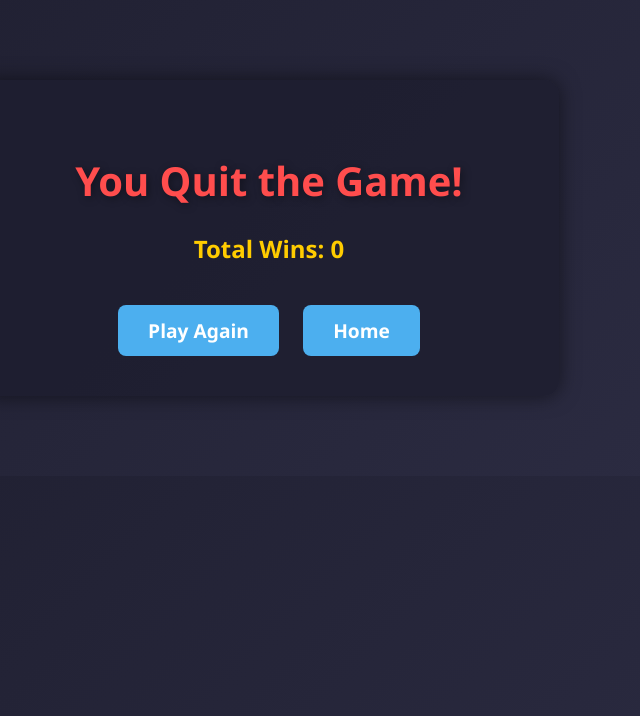
After one commit to NaynaKoju/Django, a Django app: page /hangman/quit/ in a window 1280 px wide. The commit adds this page. Shown: the top 716 px of the page, without its empty margins (371-1011 px from the left). Run offline with Django 5.2, Linux system fonts and the light colour scheme.

Commit message:
updated with win count, quit option and edited confetti

```diff
--- /dev/null
+++ b/HANGMAN/templates/HANGMAN/quit.html
@@ -0,0 +1,93 @@
+{% load static %}
+<!DOCTYPE html>
+<html>
+<head>
+    <title>Hangman - You Quit</title>
+    <style>
+        /* General body styling */
+        body {
+            font-family: 'Segoe UI', Tahoma, Geneva, Verdana, sans-serif;
+            background: linear-gradient(135deg, #1e1e2f, #2d2d44);
+            color: #fff;
+            text-align: center;
+            padding: 80px 20px;
+            margin: 0;
+        }
+
+        h2 {
+            font-size: 2.5rem;
+            color: #ff4d4d;
+            margin-bottom: 20px;
+            text-shadow: 2px 2px 8px rgba(0,0,0,0.4);
+        }
+
+        p {
+            font-size: 1.5rem;
+            margin-bottom: 30px;
+            color: #ffcc00;
+            font-weight: bold;
+        }
+
+        a, button {
+            display: inline-block;
+            margin: 10px 10px 0 10px;
+            padding: 12px 30px;
+            font-size: 1.2rem;
+            font-weight: bold;
+            border-radius: 8px;
+            text-decoration: none;
+            border: none;
+            cursor: pointer;
+            transition: all 0.3s ease-in-out;
+        }
+
+        a {
+            background-color: #4cafef;
+            color: #fff;
+        }
+
+        a:hover {
+            background-color: #3793d6;
+            transform: scale(1.05);
+        }
+
+        button {
+            background-color: #ff4d4d;
+            color: #fff;
+        }
+
+        button:hover {
+            background-color: #cc0000;
+            transform: scale(1.05);
+        }
+
+        .container {
+            max-width: 500px;
+            margin: 0 auto;
+            background: rgba(30, 30, 47, 0.85);
+            padding: 40px;
+            border-radius: 15px;
+            box-shadow: 0 0 20px rgba(0,0,0,0.5);
+        }
+
+        form {
+            margin-top: 20px;
+        }
+    </style>
+</head>
+<body>
+    <div class="container">
+        <h2>You Quit the Game!</h2>
+        <p>Total Wins: {{ wins }}</p>
+
+        <a href="{% url 'play_game' %}">Play Again</a>
+        <a href="{% url 'home' %}">Home</a>
+
+<!--
+        <form method="post" action="{% url 'reset_wins' %}">
+            {% csrf_token %}
+            <button type="submit">Reset Wins</button>
+        </form> -->
+    </div>
+</body>
+</html>
--- a/HANGMAN/urls.py
+++ b/HANGMAN/urls.py
@@ -5,4 +5,7 @@ urlpatterns = [
     path("", views.start_game, name="start_game"), #goes on hangman automatic
     path("start/", views.start_game, name="start_game"),
     path("play/", views.play_game, name="play_game"),
+    path("quit/", views.quit_game, name="quit_game"),
+    path('reset_wins/', views.reset_wins, name='reset_wins'),
+
 ]
--- a/HANGMAN/views.py
+++ b/HANGMAN/views.py
@@ -5,18 +5,55 @@ from django.http import HttpResponse
 def home(request):
       return render(request, "HANGMAN/home.html")  # render a home page with a button
 
-WORDS = ["apple", "banana", "mango", "strawberry", "orange", "grape", "peach", "cherry", "litchi", "guava", "pineapple", "kiwi", "avocado" ]
+# WORDS = ["apple", "banana", "mango", "strawberry", "orange", "grape", "peach", "cherry", "litchi", "guava", "pineapple", "kiwi", "avocado" ]
+
+WORDS = [
+    {"word": "apple", "clue": "Keeps the doctor away"},
+    {"word": "banana", "clue": "A yellow fruit loved by monkeys"},
+    {"word": "mango", "clue": "Known as the king of fruits"},
+    {"word": "strawberry", "clue": "A red fruit with seeds on the outside"},
+    {"word": "orange", "clue": "A citrus fruit rich in Vitamin C"},
+    {"word": "grape", "clue": "Tiny fruit often used to make wine"},
+    {"word": "peach", "clue": "A fruit with fuzzy skin"},
+    {"word": "cherry", "clue": "Small red fruit often on top of cakes"},
+    {"word": "litchi", "clue": "Sweet tropical fruit with rough skin"},
+    {"word": "guava", "clue": "Fruit high in Vitamin C, with edible seeds"},
+    {"word": "pineapple", "clue": "Spiky fruit, grows in tropical regions"},
+    {"word": "kiwi", "clue": "Brown outside, green inside with black seeds"},
+    {"word": "avocado", "clue": "Green creamy fruit, used in guacamole"}
+]
 
 def start_game(request):
-    # initialize game state
-    word = random.choice(WORDS).lower() #picks a random word
-    request.session["word"] = word #save word in session
-    request.session["guessed"] = []  # empty list to store guessed letters
-    request.session["attempts"] = len(word) + 3 #number of extra attempts to player
+    chosen = random.choice(WORDS)   # pick random word + clue
+    word = chosen["word"].lower()
+    clue = chosen["clue"]
+
+    request.session["word"] = word  # save word
+    request.session["clue"] = clue  # save clue
+    request.session["guessed"] = []
+    request.session["attempts"] = len(word) + 3
     return redirect("play_game")
+def quit_game(request):
+    wins = request.session.get("wins", 0)  # total wins so far
+
+    # Clear only the game state, keep win count
+    request.session.pop("word", None)
+    request.session.pop("clue", None)
+    request.session.pop("guessed", None)
+    request.session.pop("attempts", None)
+
+    return render(request, "HANGMAN/quit.html", {"wins": wins})
+
+def reset_wins(request):
+    request.session['wins'] = 0
+    return redirect('play_game')
 
 def play_game(request):
     word = request.session.get("word")             # the secret word
+    if not word:
+        # user has not started a game (or game was cleared) — redirect to start
+        return redirect("start_game")   # or redirect('home')
+
     guessed = request.session.get("guessed", [])    # guessed letters
     attempts = request.session.get("attempts", 0)   # remaining tries
     message = ""
@@ -45,13 +82,15 @@ def play_game(request):
     # Check game over
     if "_" not in display_word:
         message = "Congratulations! You guessed the word!"
+        request.session["wins"] = request.session.get("wins", 0) + 1
     elif attempts <= 0:
         message = f"Game Over! The word was '{word}'."
 
     context = {
-        "display_word": display_word,
-        "attempts": attempts,
-        "guessed": guessed,
-        "message": message,
-    }
+    "display_word": display_word,
+    "attempts": attempts,
+    "guessed": guessed,
+    "message": message,
+    "clue": request.session.get("clue", "No clue available")  # add clue here
+}
     return render(request, "hangman/game.html", context)
```
Also changed, not shown: HANGMAN/templates/HANGMAN/game.html (+127 -124 lines), HANGMAN/static/images/confetti1.gif (added), db.sqlite3.
